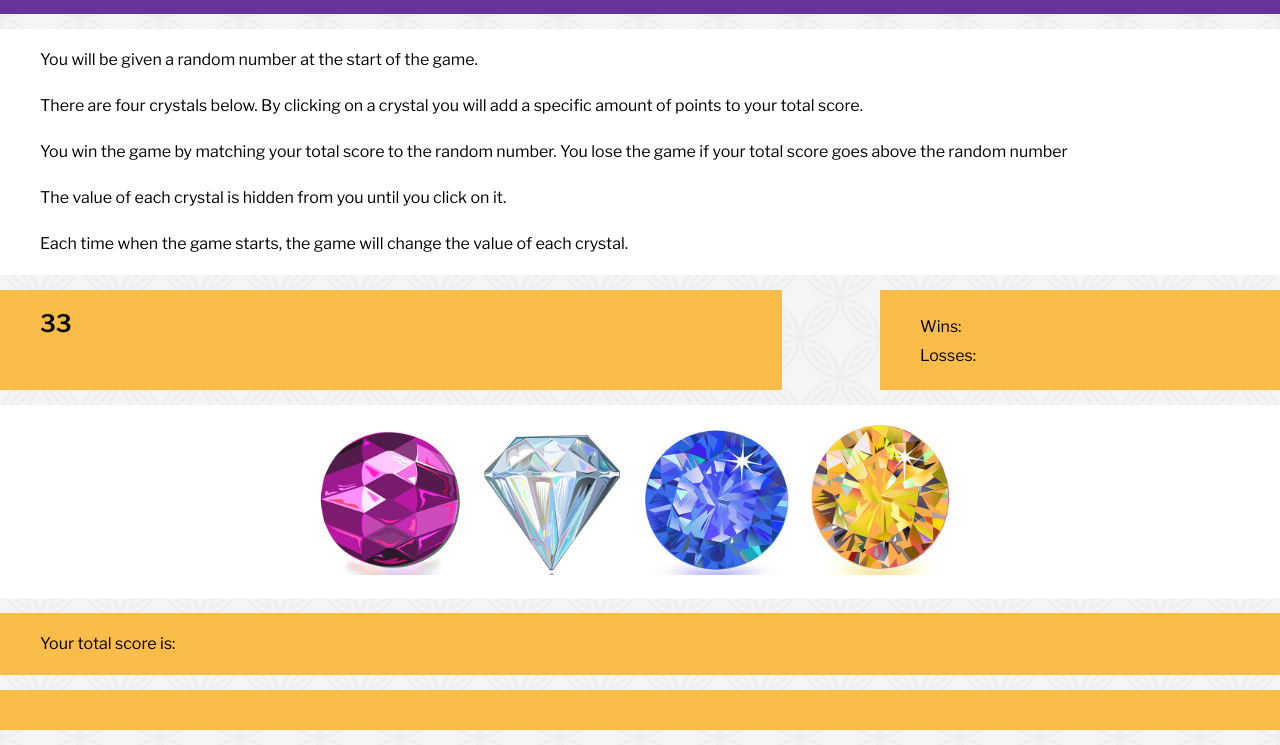
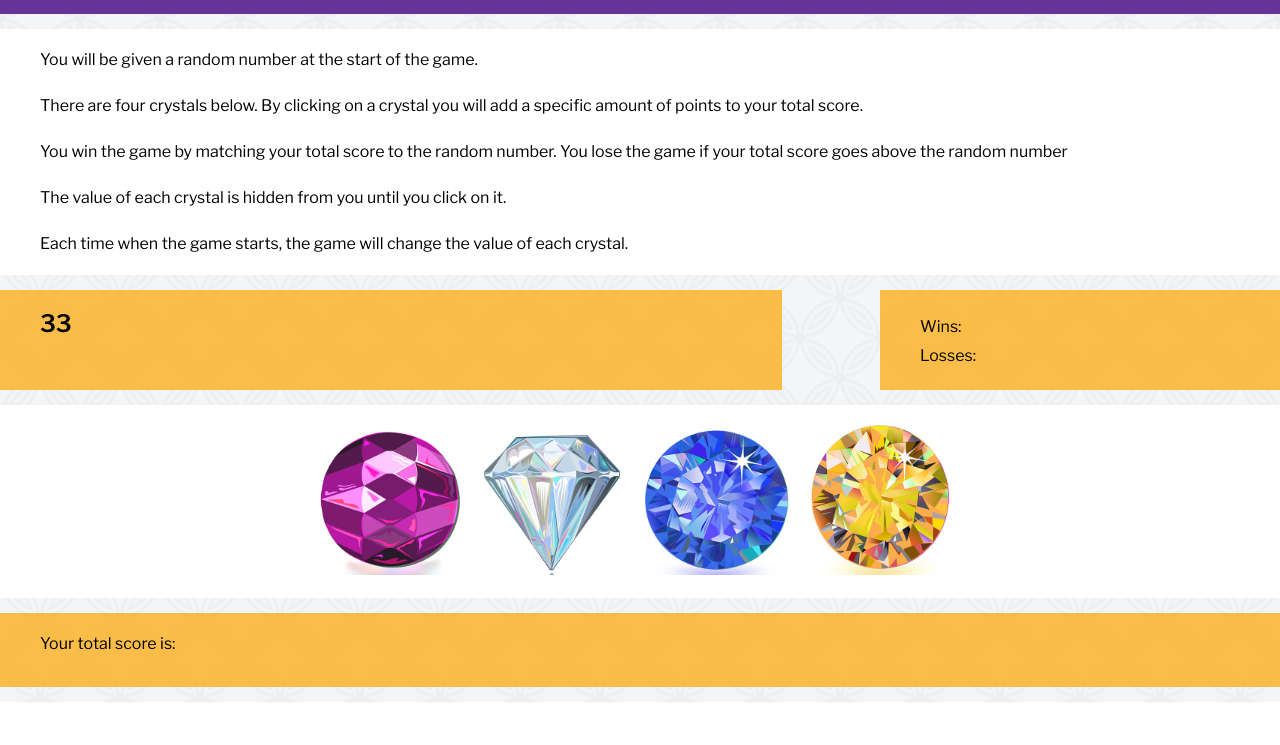
Before and after one commit to sarahjelt/crystals-collector, a plain HTML site: page index.html in a window 1280 px wide. Shown: the part 102-847 px from the top of the page. After the commit the page ends 804 px from the top, so only its background shows below. Drawn offline with nearby package versions, Linux system fonts and the light colour scheme.

Commit message:
made total score one boxinstead of separating into two

```diff
--- a/assets/css/style.css
+++ b/assets/css/style.css
@@ -63,20 +63,8 @@ p {
 .total-number {
 	font-size: 24px;
 	font-weight: 600;
-	padding-top: 0px;
+	padding-top: 12px;
 }
-
-/*#random-number {
-	font-size: 24px;
-	font-weight: 600;
-	padding-top: 0px;
-}
-
-#total-number {
-	font-size: 24px;
-	font-weight: 600;
-	padding-top: 0px;
-}*/
 
 .div-right {
 	width: 320px;
--- a/index.html
+++ b/index.html
@@ -43,9 +43,6 @@
 
 <div class="orange">
   <p class="no-top-padding">Your total score is: </p>
-</div>
-
-<div class="orange">
   <p class="total-number"><span id="total-score"></span></p>
 </div>
 
```
Also changed, not shown: assets/javascript/game.js (+0 -8 lines).
